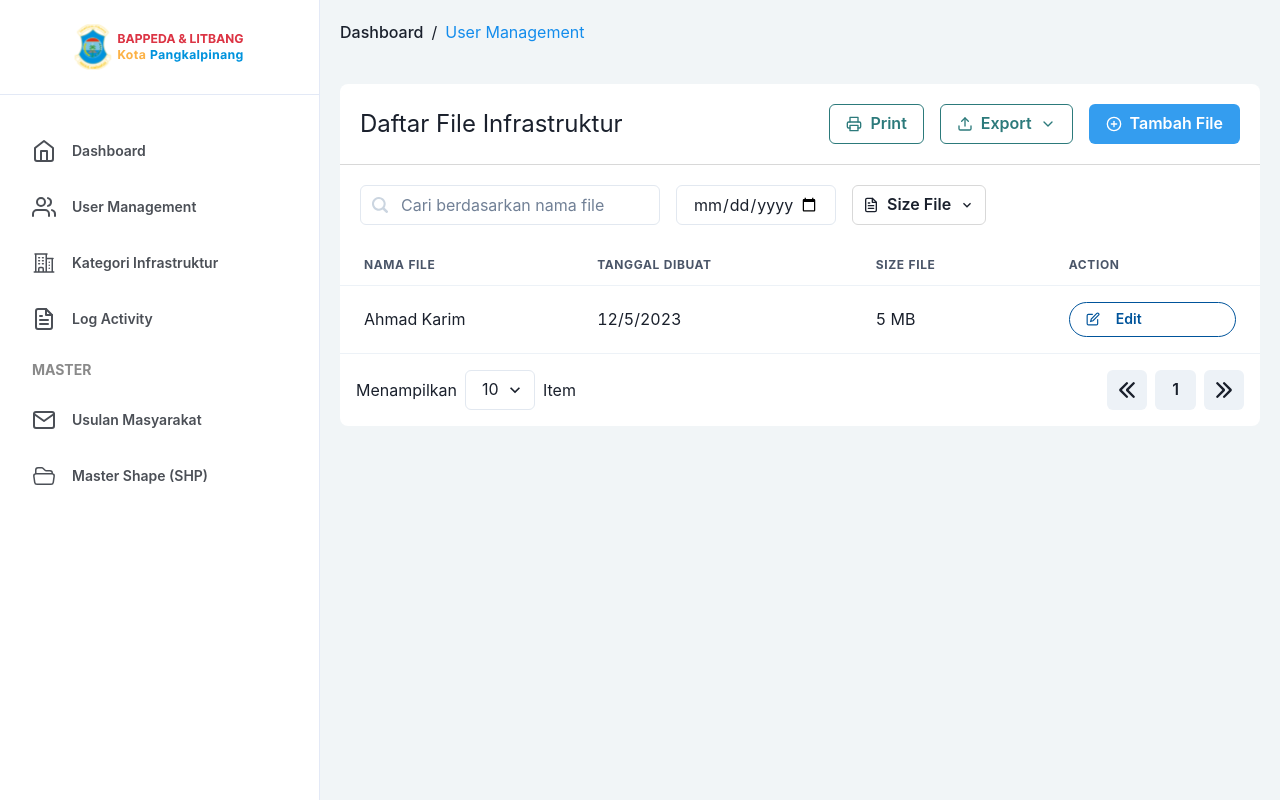
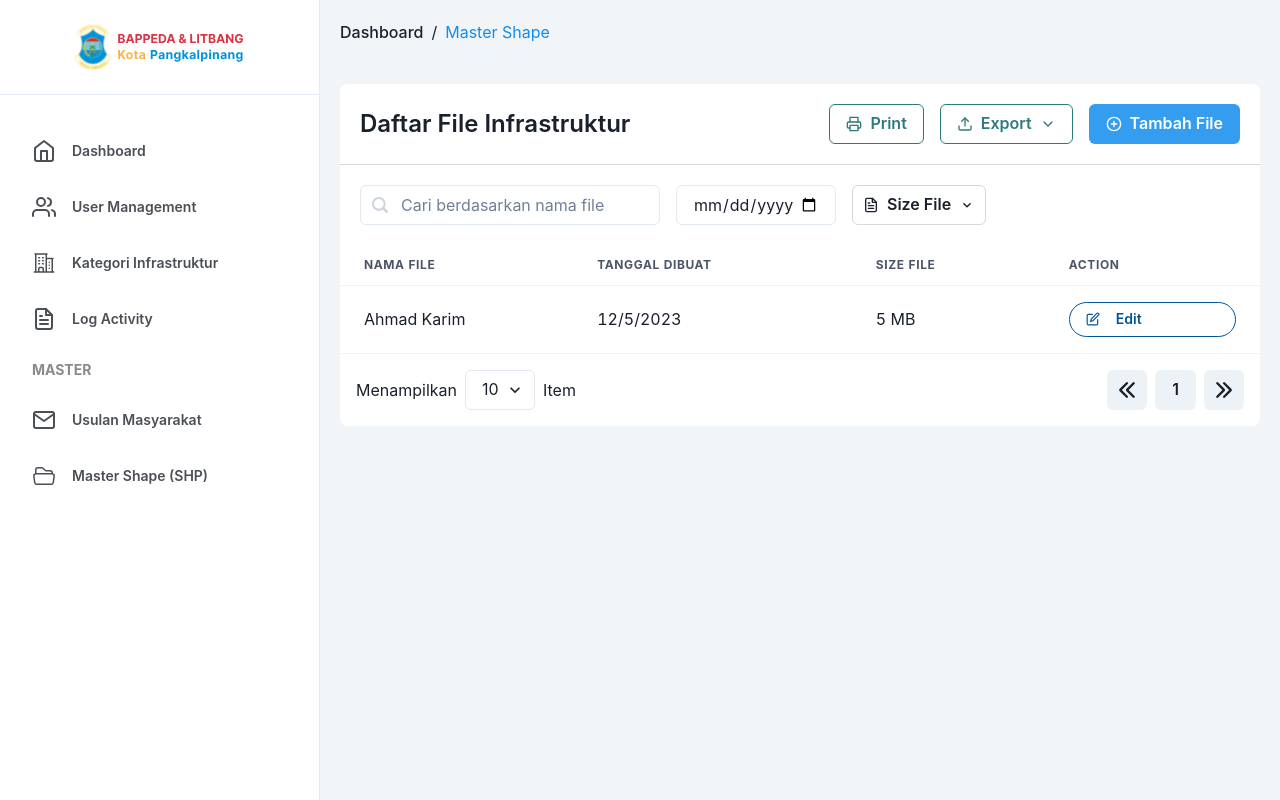
Before and after one commit to fajrihulvi/gis-infrastruktur, a React (Vite) app: page /admin/master-shp in a window 1280 px wide. Built offline with nearby package versions, Linux system fonts and the light colour scheme.

Commit message:
🎨 style(MasterSHP/index.jsx): update breadcrumb label from "User Management" to "Master Shape" for better clarity 🎨 style(MasterSHP/index.jsx): update heading font weight to "semibold" and add missing fontWeight prop for better visual hierarchy

```diff
--- a/src/pages/admin/MasterSHP/index.jsx
+++ b/src/pages/admin/MasterSHP/index.jsx
@@ -109,7 +109,7 @@ const AdminMasterSHP = () => {
 
               <BreadcrumbItem isCurrentPage>
                 <BreadcrumbLink href="#" color={`#138CEC`}>
-                  User Management
+                  Master Shape
                 </BreadcrumbLink>
               </BreadcrumbItem>
             </Breadcrumb>
@@ -117,7 +117,7 @@ const AdminMasterSHP = () => {
               <Flex flexDirection={`column`}>
                 <Box p={`20px`} borderBottom={`1px`} borderColor={`#D8D8D8`}>
                   <Flex alignItems={`center`} gap={'1rem'}>
-                    <Text fontSize="2xl">Daftar File Infrastruktur</Text>
+                    <Text fontWeight={'semibold'} fontSize="2xl">Daftar File Infrastruktur</Text>
                     <Spacer />
                     <Button
                       leftIcon={<FiPrinter />}
```
